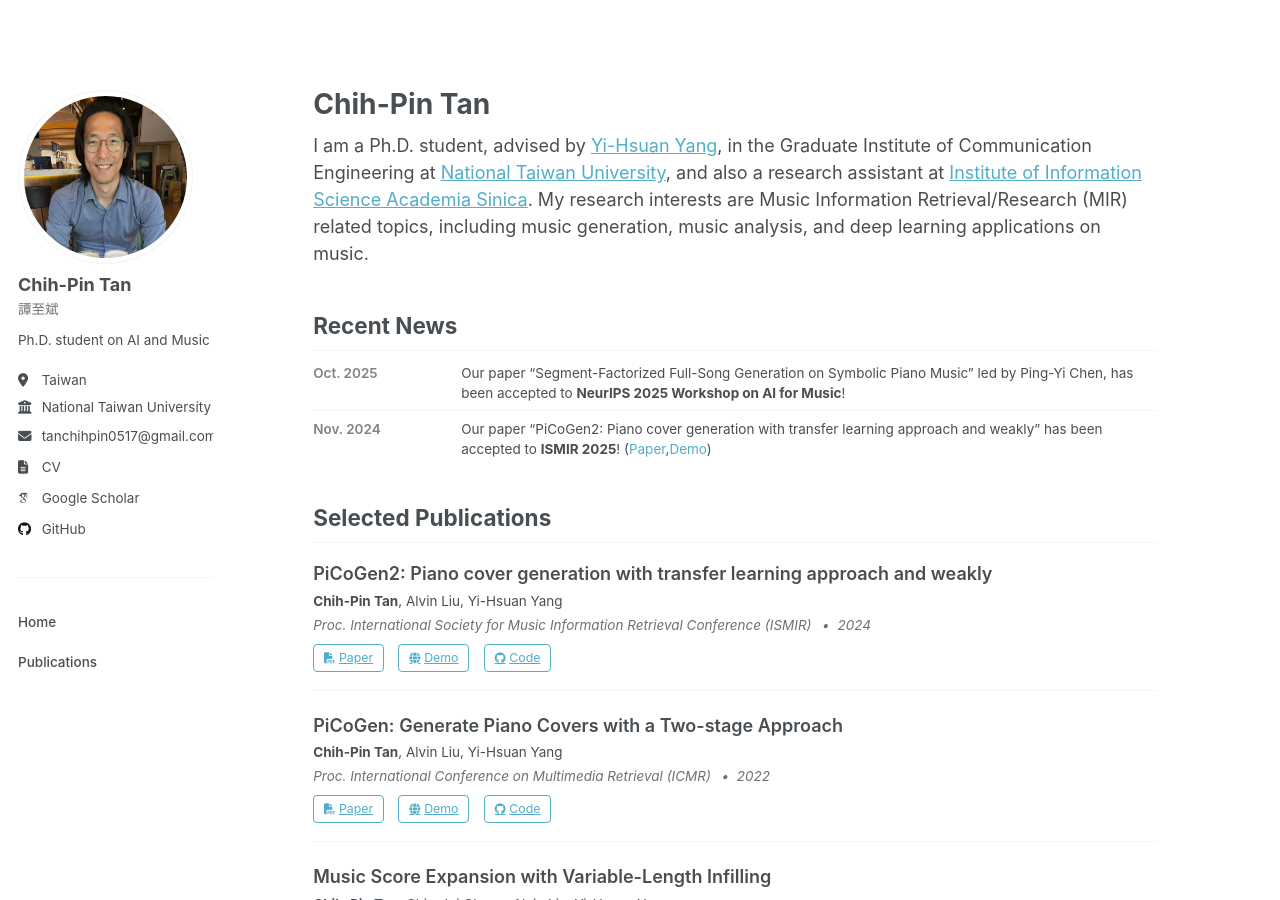
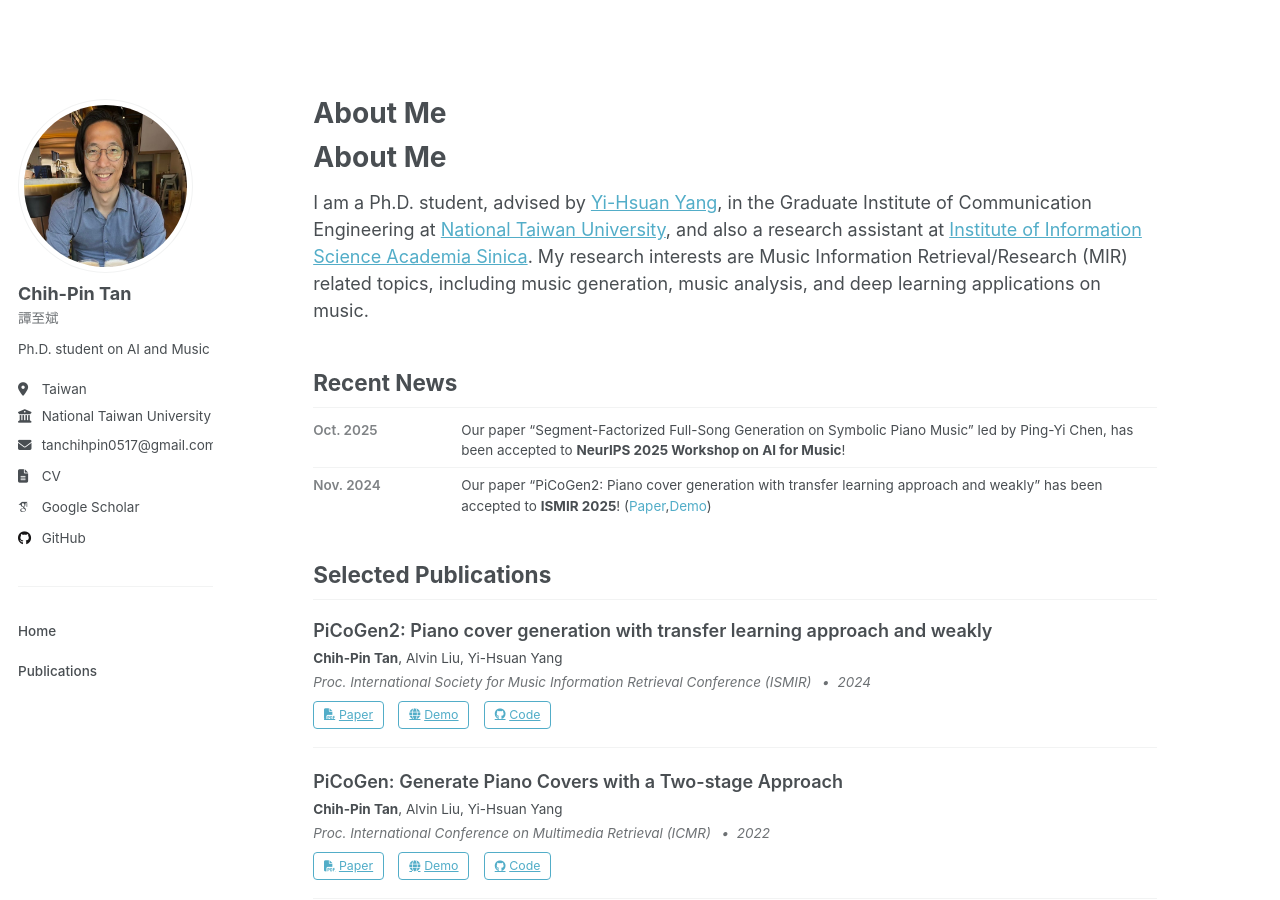
Before and after one commit to tanchihpin0517/tanchihpin0517.github.io, a Jekyll site: the page built from _pages/about.md, in a window 1280 px wide and 900 px high. Built offline with Jekyll 4.4.1, drawn with Linux system fonts in a browser that asks for light colours; some web fonts are replaced; a script that is not in the unit is left out; our own code applies the rules of GitHub Pages for plain Markdown files.

Commit message:
Update site title and enhance the About Me section with personal details

```diff
--- a/_config.yml
+++ b/_config.yml
@@ -9,8 +9,8 @@
 # Basic Site Settings
 locale                   : "en-US"
 site_theme               : "default" # Currently available options are "default", "air"
-title                    : ""
-title_separator          : ""
+title                    : "Chih-Pin Tan"
+title_separator          : "-"
 name                     : &name "Chih-Pin Tan"
 description              : &description "Your Name's academic portfolio"   # Update this with a general description of your site, this is the default if not overridden by a page
 url                      : https://tanchihpin0517.github.io # The base hostname & protocol for your site e.g. "https://[your GitHub username].github.io",
--- a/_pages/about.md
+++ b/_pages/about.md
@@ -1,11 +1,13 @@
 ---
 permalink: /
-title: "Chih-Pin Tan"
+# title: "About Me"
 author_profile: true
 redirect_from:
   - /about/
   - /about.html
 ---
+
+# About Me
 
 I am a Ph.D. student, advised by <a href='https://affige.github.io/'>Yi-Hsuan Yang</a>, in the Graduate Institute of Communication Engineering at <a href='https://www.ntu.edu.tw/'>National Taiwan University</a>, and also a research assistant at <a href='https://www.iis.sinica.edu.tw/en/index.html'>Institute of Information Science
 Academia Sinica</a>.
```
